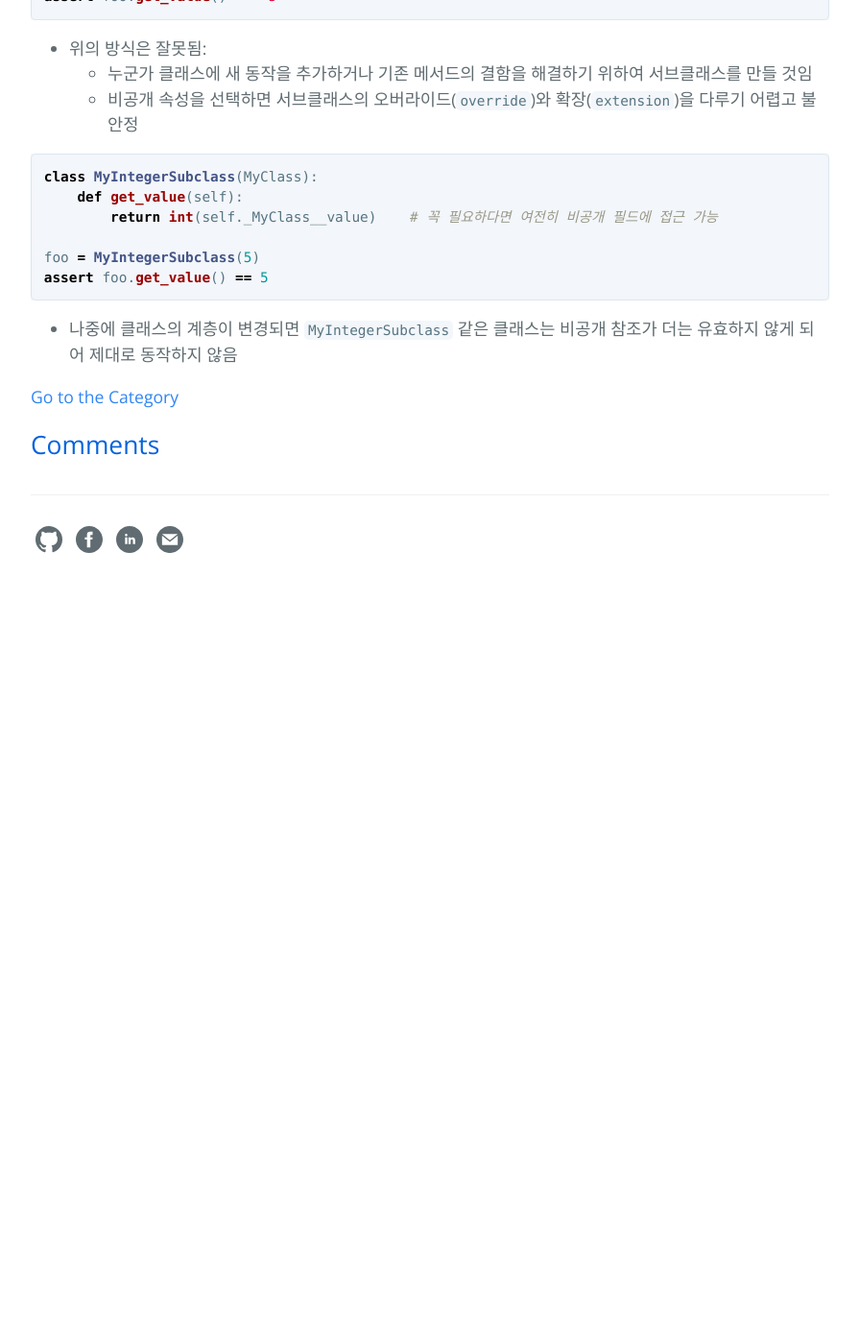
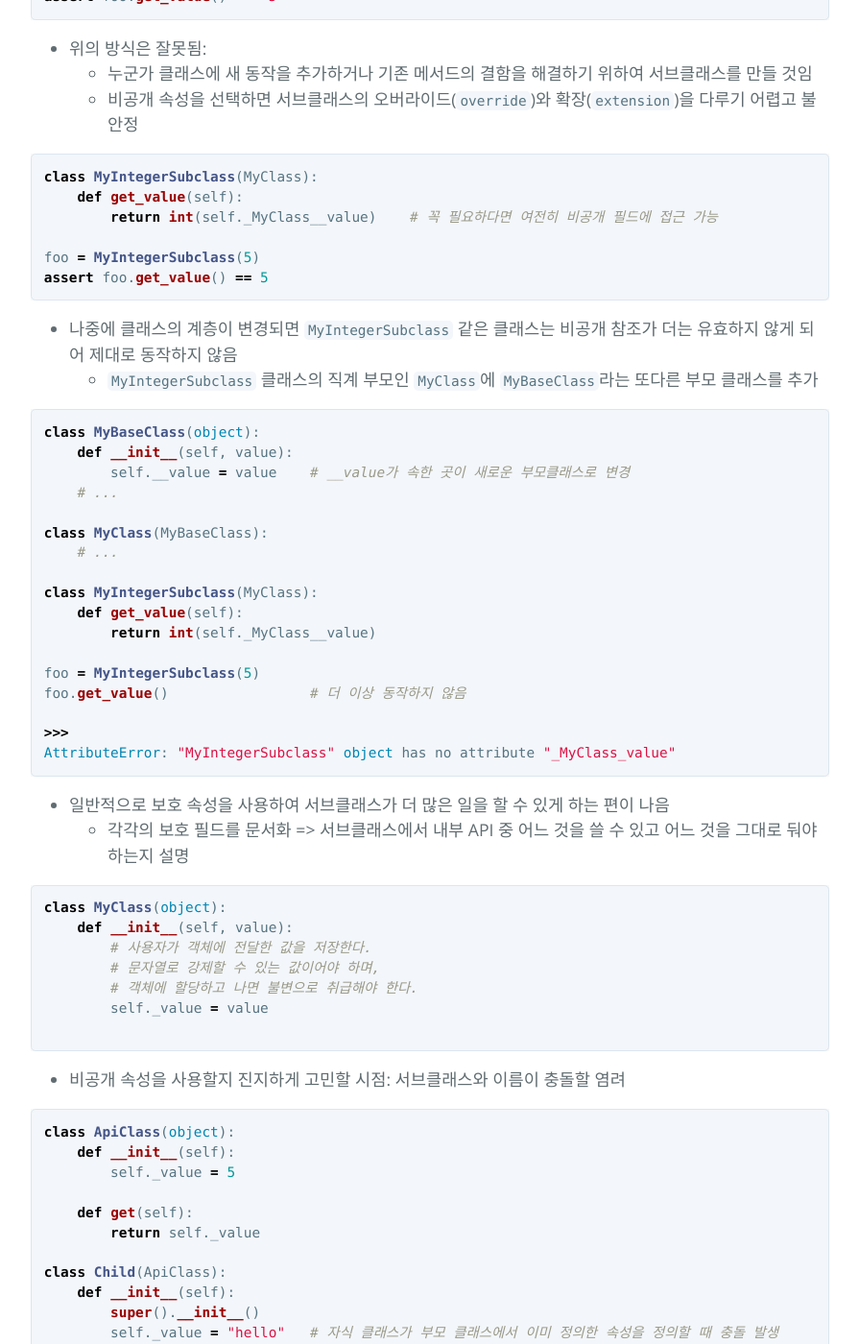
Before and after one commit to hcnoh/hcnoh.github.io, a Jekyll site: the page built from _posts/2018-10-08-effective-python-way27.md, in a window 1280 px wide and 1400 px high, scrolled down 2890 px. Shown: the whole window at 96% size, without its empty margins (192-1087 px from the left). Built offline with Jekyll 4.4.1, drawn with Linux system fonts in a browser that asks for light colours; comment, search, counter and statistics services are not loaded; before the commit the page ends 3520 px from its top, so only the background shows below that; some of the changed text lies outside the part shown.

Commit message:
Update 2018-10-08-effective-python-way27.md

````diff
--- a/_posts/2018-10-08-effective-python-way27.md
+++ b/_posts/2018-10-08-effective-python-way27.md
@@ -130,3 +130,82 @@ assert foo.get_value() == 5
 ```
 
 - 나중에 클래스의 계층이 변경되면 `MyIntegerSubclass` 같은 클래스는 비공개 참조가 더는 유효하지 않게 되어 제대로 동작하지 않음
+  - `MyIntegerSubclass` 클래스의 직계 부모인 `MyClass`에 `MyBaseClass`라는 또다른 부모 클래스를 추가
+
+```python
+class MyBaseClass(object):
+    def __init__(self, value):
+        self.__value = value    # __value가 속한 곳이 새로운 부모클래스로 변경
+    # ...
+
+class MyClass(MyBaseClass):
+    # ...
+
+class MyIntegerSubclass(MyClass):
+    def get_value(self):
+        return int(self._MyClass__value)
+
+foo = MyIntegerSubclass(5)
+foo.get_value()                 # 더 이상 동작하지 않음
+
+>>>
+AttributeError: "MyIntegerSubclass" object has no attribute "_MyClass_value"
+```
+
+- 일반적으로 보호 속성을 사용하여 서브클래스가 더 많은 일을 할 수 있게 하는 편이 나음
+  - 각각의 보호 필드를 문서화 => 서브클래스에서 내부 API 중 어느 것을 쓸 수 있고 어느 것을 그대로 둬야 하는지 설명
+
+```python
+class MyClass(object):
+    def __init__(self, value):
+        # 사용자가 객체에 전달한 값을 저장한다.
+        # 문자열로 강제할 수 있는 값이어야 하며,
+        # 객체에 할당하고 나면 불변으로 취급해야 한다.
+        self._value = value
+
+```
+
+- 비공개 속성을 사용할지 진지하게 고민할 시점: 서브클래스와 이름이 충돌할 염려
+
+```python
+class ApiClass(object):
+    def __init__(self):
+        self._value = 5
+
+    def get(self):
+        return self._value
+
+class Child(ApiClass):
+    def __init__(self):
+        super().__init__()
+        self._value = "hello"   # 자식 클래스가 부모 클래스에서 이미 정의한 속성을 정의할 때 충돌 발생
+
+a = Child()
+print(a.get(), "and", a._value, "should be different")
+
+>>>
+hello and hello should be different
+```
+
+- 이런 충돌은 속성 이름이 `value`처럼 아주 일반적일 때 일어날 확률이 높음:
+  - 부모 클래스에서 비공개 속성을 사용하여 자식 클래스와 속성 이름이 겹치지 않도록 함
+
+```python
+class ApiClass(object):
+    def __init__(self):
+        self.__value = 5
+
+    def get(self):
+        return self.__value
+
+class Child(ApiClass):
+    def __init__(self):
+        super().__init__()
+        self._value = "hello"   # OK
+
+a = child()
+print(a.get(), "and", a._value, "are different")
+
+>>>
+5 and hello are different
+```
````
